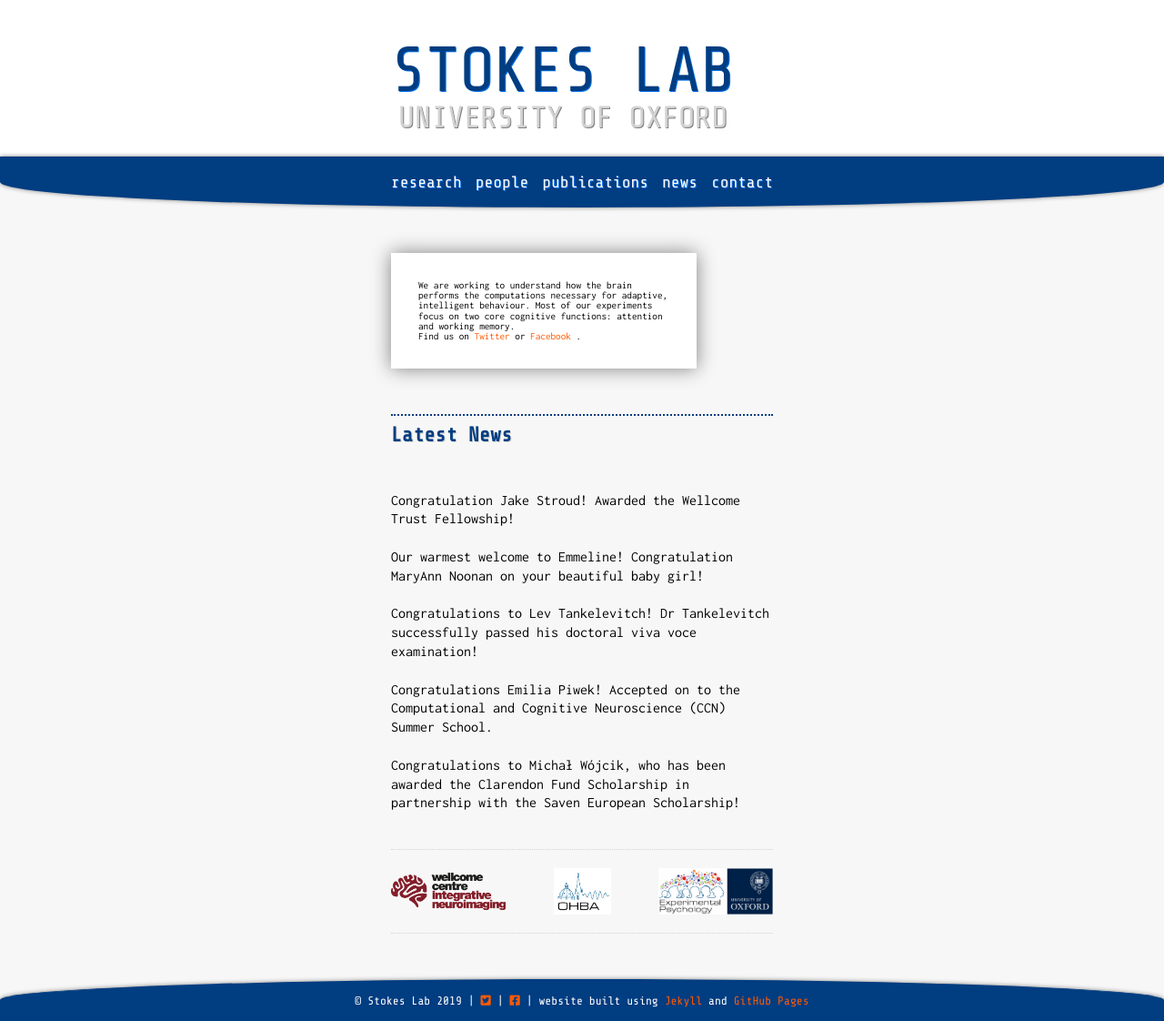
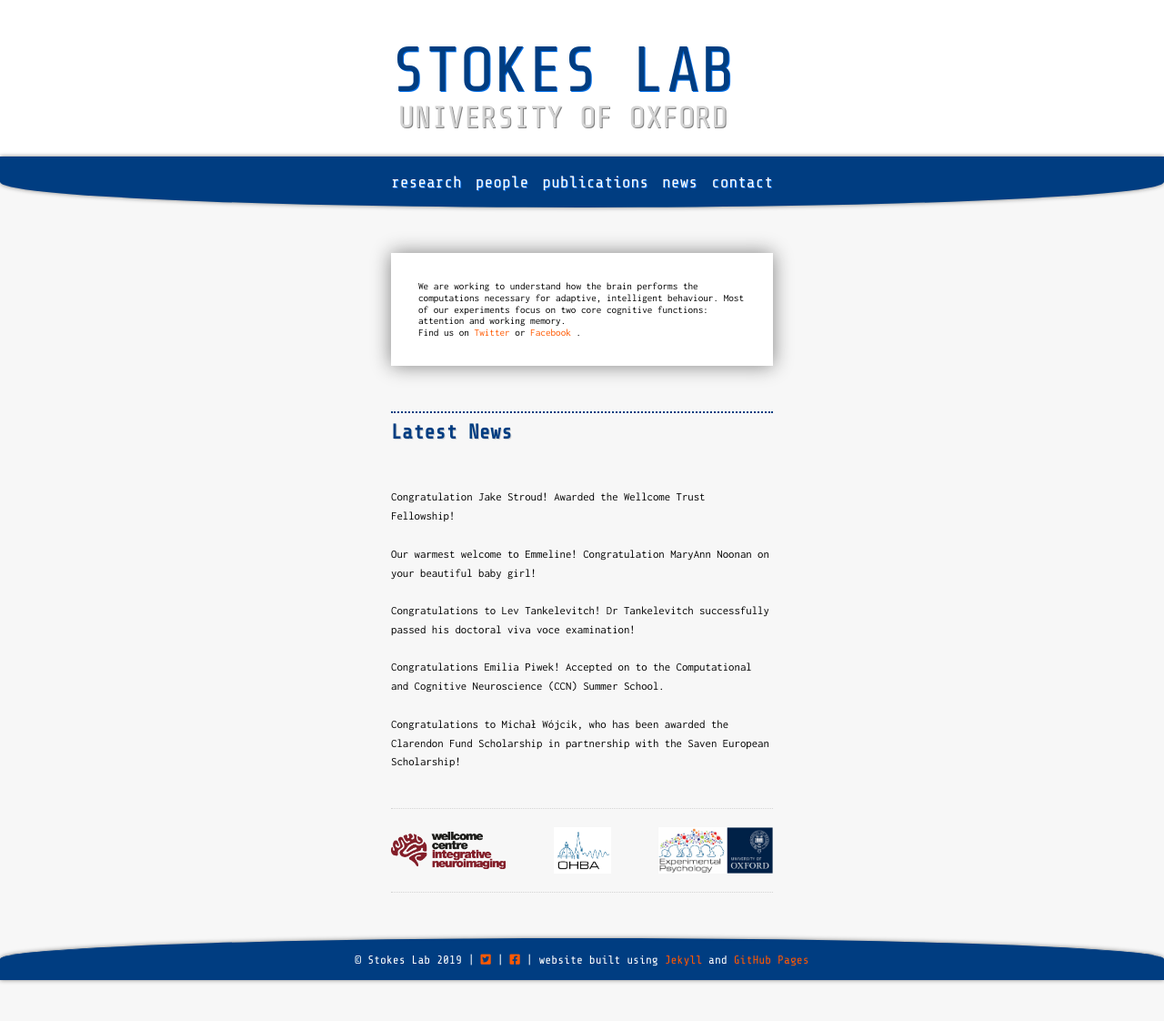
Before and after one commit to stokeslab/stokeslab.github.io, a Jekyll site: the page built from index.html, in a window 1280 px wide. Shown: the whole page at 91% size. Built offline with Jekyll 4.4.1, drawn with Linux system fonts in a browser that asks for light colours; nearby versions of some CDN libraries; some web fonts are replaced.

Commit message:
Update _layout.scss

```diff
--- a/_sass/_layout.scss
+++ b/_sass/_layout.scss
@@ -534,7 +534,7 @@
 
 .home-blurb-wrapper{
 	/*outline: 1px solid red;*/
-	width: 80%;
+	width: 100%;
 	display: flex;
 	flex-direction: column;
 	/*margin: $spacing-unit 0;*/
@@ -551,11 +551,11 @@
 	box-shadow: 0px 0px 20px gray;
 
 	font-size: 0.7rem;
-	line-height: 0.7rem;
+	line-height: 0.8rem;
 
 	@media screen and (min-width: $on-large) {
 		font-size: 0.7rem;
-		line-height: 0.7rem;
+		line-height: 0.8rem;
 		/*margin: $spacing-unit 0;*/
 	}
 	/*outline: 1px solid black;*/
@@ -582,10 +582,11 @@
 	margin: 30px;
 	/*text-shadow: 1px 1px 5px gray;*/
 	/*margin-left: 50px;*/
-	vertical-align: center;
+
 }
 
 .latest-blog-wrapper {
+	font-size: 0.8rem;
 	/*margin-top: $spacing-unit/4;*/
 	/*background-color: #f9f9f9;*/
 	/*padding: 10px;*/
```
